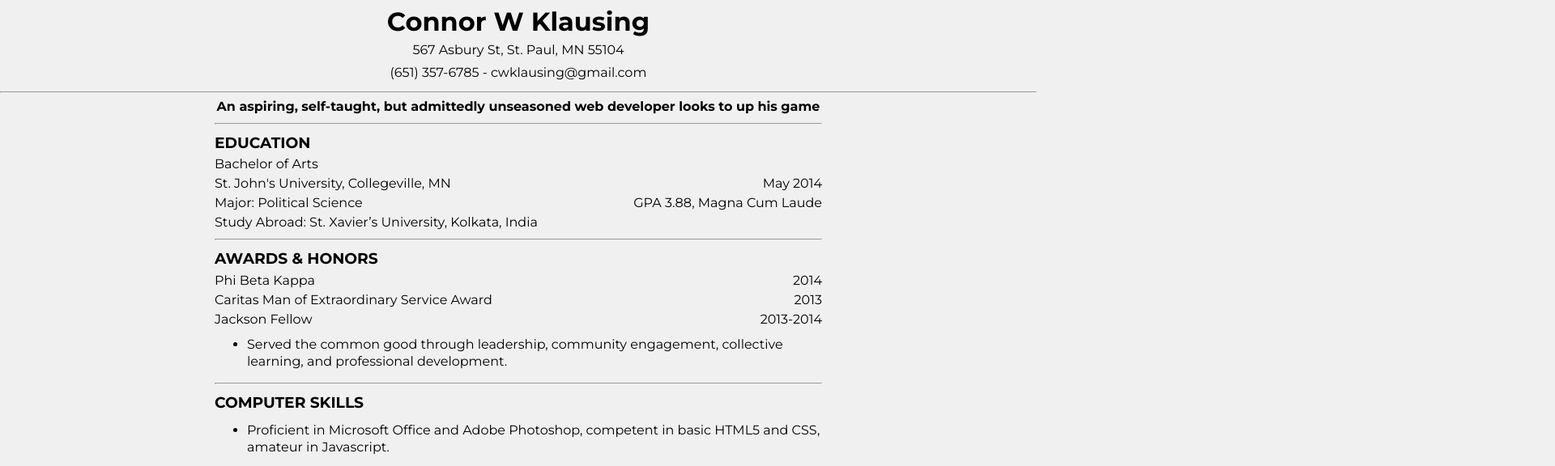
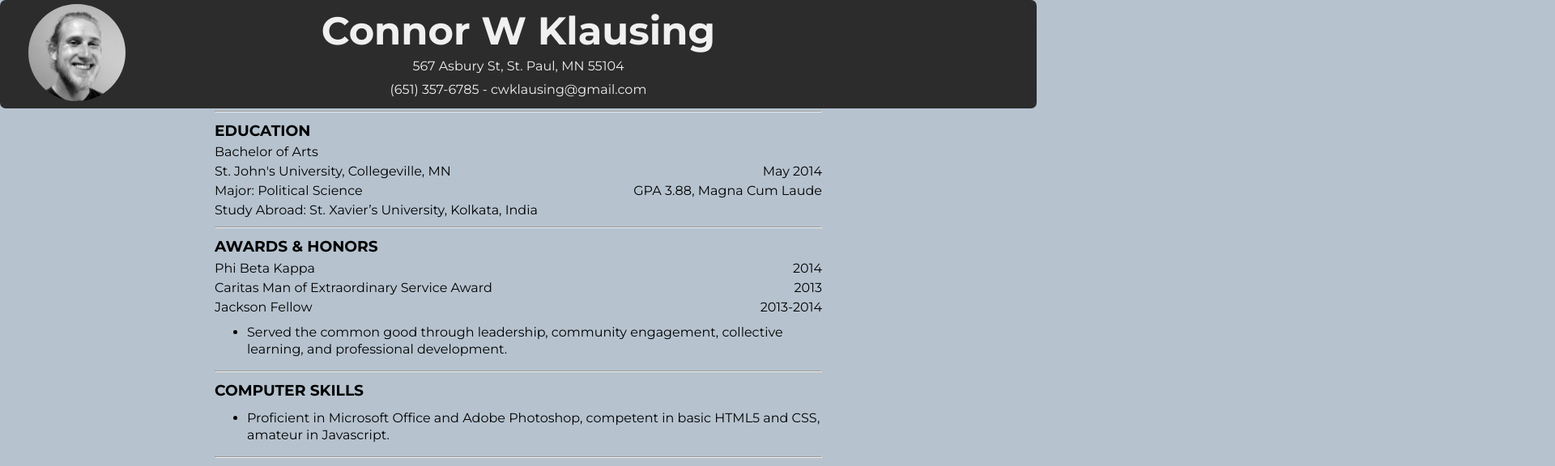
Before and after one commit to cwklausing/CWK-Resume, a plain HTML site: page index.html in a window 1280 px wide. Shown: the top 576 px of the page at 81% size, 1920 px wide, since content can reach past the window. Drawn offline with Linux system fonts and the light colour scheme.

Commit message:
style updates
style updates

```diff
--- a/index.html
+++ b/index.html
@@ -1,23 +1,30 @@
 <!doctype html>
 <html lang=“en-US”>
 <head>
-  <meta http-equiv="Content-Type" content="text/html; charset=UTF-8">
+  <meta http-equiv="Content-Type" content="text/html"; charset="UTF-8">
   <title>CWKlausing Resume</title>
-  <meta name=“author” content="Connor Klausing">
-  <meta name="keywords" content="cwkwebdesign, self-taught, self-starter, persistent, imaginative, original, HTML, CSS">
-  <meta name="description" content="A resume for my first Prime Academy challenge.  Hopefully the first of many more!  Thanks for viewing.">
-  <link href='http://fonts.googleapis.com/css?family=Montserrat:400,700' rel='stylesheet' type='text/css'>
-  <link rel="stylesheet" type="text/css" href="Stylesheet.css">
+  <meta name=“author” content="Connor Klausing" />
+  <meta name="keywords" content="cwkwebdesign, self-taught, self-starter, persistent, imaginative, original, HTML, CSS" />
+  <meta name="description" content="A resume for my first Prime Academy challenge.  Hopefully the first of many more!  Thanks for viewing." />
+  <link href='http://fonts.googleapis.com/css?family=Montserrat:400,700' rel='stylesheet' type='text/css' />
+  <link rel="stylesheet" type="text/css" href="stylesheet.css" />
 </head>
 
 <body>
+
+<!-- Fixed top bar -->
   <div id="header">
-    <h1>Connor W Klausing</h1>
-    <p>567 Asbury St, St. Paul, MN 55104</p>
-    <p>(651) 357-6785 - cwklausing@gmail.com</p>
-    <hr>
+    <div id="profile">
+      <img src="images/Profile.jpg" />
+    </div>
+    <div id="header-text">
+      <h1>Connor W Klausing</h1>
+      <p>567 Asbury St, St. Paul, MN 55104</p>
+      <p>(651) 357-6785 - cwklausing@gmail.com</p>
+    </div>
   </div>
 
+ <!-- Body of the resume -->
   <div class="content">
     <div id="personal-statement">
       <p><strong>An aspiring, self-taught, but admittedly unseasoned web developer looks to up his game</strong></p>
@@ -34,7 +41,6 @@
         <p>Study Abroad: St. Xavier’s University, Kolkata, India</p>
         <hr>
     </div>
-
 
     <div class="awards">
       <h3>AWARDS & HONORS</h3>
@@ -117,8 +123,11 @@
     </div>
   </div>
 
+<!-- End body of resume -->
+<!-- Looking up image -->
+
   <div id="floor">
-    <img src="images/thingsarelookingup.jpg" width="100%" alt="Things are looking up">
+    <img src="images/thingsarelookingup.jpg" alt="Things are looking up">
   </div>
 </body>
 </html>
--- a/stylesheet.css
+++ b/stylesheet.css
@@ -1,31 +1,68 @@
 body {
 	margin: 0%;
-	background-color: #F0F0F0;
+	background-color: #B6C3CF;
 }
 
+/* Header styling */
 #header {
 	margin-top: 0%;
-	font-family: 'Montserrat', sans-serif;
-	line-height: 80%;
-	text-align: center;
 	position: fixed;
 	top: 0%;
 	width: 100%;
-	background-color: #F0F0F0;
-	z-index: 2;
+<<<<<<< HEAD:stylesheet.css
+	min-width: 55em;
+	background-color: #2C2C2C;
+	border-radius: 7px;
+	z-index: 1;
 }
 
-#header hr {
-	margin-bottom: 0%;
+#header-text {
+	font-family: 'Montserrat', sans-serif;
+	line-height: 80%;
+	color: #F0F0F0;
+	text-align: center;
+=======
+	color: #F0F0F0;
+	background-color: #2C2C2C;
+	border-radius: 7px;
+	z-index: 1;
+>>>>>>> origin/gh-pages:Stylesheet.css
 }
+
+#header-text h1 {
+	font-size: 3em;
+	line-height: 25%
+}
+
+#profile {
+	position: absolute;
+	float: left;
+	padding: 5px;
+	margin-left: 30px;
+}
+
+#profile img {
+	width: 120px;
+	border-radius: 50%;
+}
+/* End header styling */
+/*Begin content styling */
 
 .content {
 	width: 750px;
 	font-family: 'Montserrat', sans-serif;
-	margin: 128px auto 0;
+	padding-left: 1em;
+	padding-right: 1em;
+<<<<<<< HEAD:stylesheet.css
+	padding-top: .33em;
+	margin: 132px auto 0px;
+=======
+	padding-top: .5em;
+	margin: 113px auto 0px;
+>>>>>>> origin/gh-pages:Stylesheet.css
+	background-color: #F0F0F0;
+	border-radius: 7px;
 }
-
-
 
 #personal-statement {
 	text-align: center;
@@ -43,11 +80,14 @@ body {
 	float: right;
 }
 
+/* Looking up image */
 #floor img {
-	border-top: 1px;
-	border-left: 0px;
-	border-right: 0px;
-	border-bottom: 0px;
+<<<<<<< HEAD:stylesheet.css
+	width: 100%;
+=======
+>>>>>>> origin/gh-pages:Stylesheet.css
+	border: 2px;
 	border-style: solid;
 	border-color: #474747;
+	border-radius: 7px;
 }
```
Also changed, not shown: images/Profile.jpg (added).
